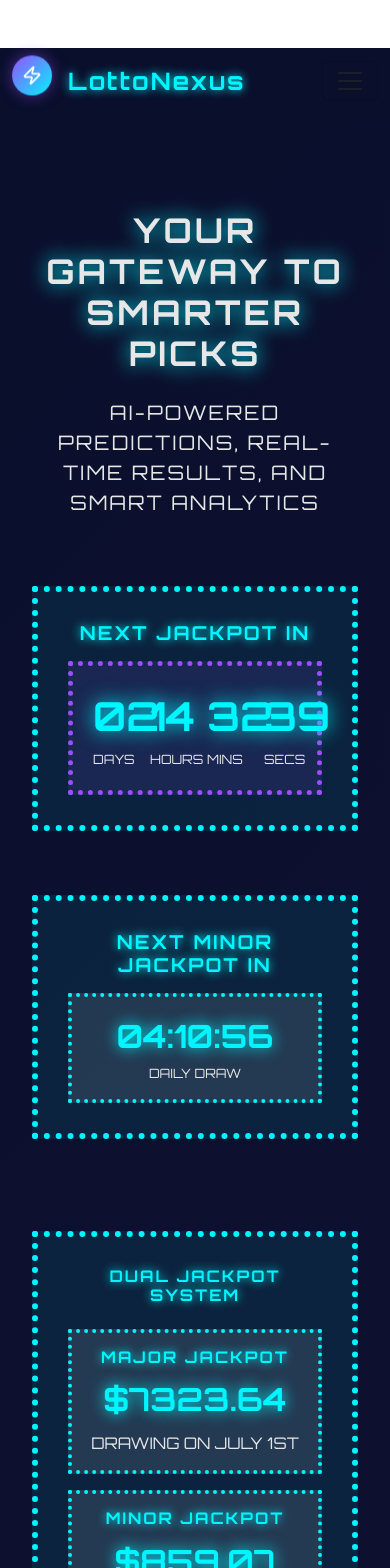
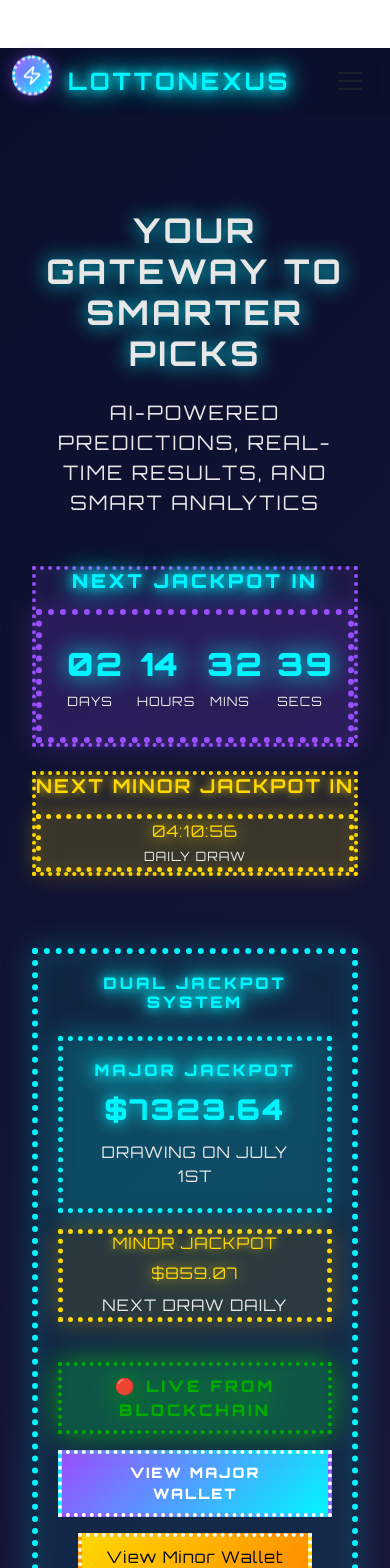
Before and after one commit to Siddardhmustplay/nexus-picks-ai, a React (Vite) app: page / in a window 390 px wide. Shown: the top 1568 px of the page. Built offline with nearby package versions, Linux system fonts and the light colour scheme.

Commit message:
Refactor: Apply background colors and font styles
Apply background colors and font styles to match the reference website and image style.

```diff
--- a/src/components/HeroSection.jsx
+++ b/src/components/HeroSection.jsx
@@ -30,7 +30,7 @@ const HeroSection = () => {
   }, []);
 
   return (
-    <div className="position-relative py-5" style={{ minHeight: '60vh' }}>
+    <div className="position-relative py-5 hero-section-bg" style={{ minHeight: '60vh' }}>
       {/* Starfield Background */}
       <div className="starfield">
         {[...Array(50)].map((_, i) => (
@@ -71,7 +71,7 @@ const HeroSection = () => {
             {/* Dual Jackpot System */}
             <div className="row mb-5">
               <div className="col-md-6 mb-4">
-                <div className="dotted-container-large">
+                <div className="dotted-container-purple">
                   <h3 className="neon-text mb-3" style={{ fontSize: '1.2rem' }}>
                     NEXT JACKPOT IN
                   </h3>
@@ -99,12 +99,20 @@ const HeroSection = () => {
               </div>
 
               <div className="col-md-6 mb-4">
-                <div className="dotted-container-large">
-                  <h3 className="neon-text mb-3" style={{ fontSize: '1.2rem' }}>
+                <div className="dotted-container-gold">
+                  <h3 style={{
+                    color: 'var(--lottonexus-gold)',
+                    textShadow: '0 0 10px var(--lottonexus-gold)',
+                    fontFamily: 'Orbitron',
+                    fontWeight: 'bold',
+                    letterSpacing: '2px',
+                    fontSize: '1.2rem',
+                    marginBottom: '1rem'
+                  }}>
                     NEXT MINOR JACKPOT IN
                   </h3>
-                  <div className="jackpot-box">
-                    <div className="jackpot-amount">04:10:56</div>
+                  <div className="jackpot-box-gold">
+                    <div className="jackpot-amount-gold">04:10:56</div>
                     <small style={{ color: 'var(--lottonexus-white)', fontFamily: 'Orbitron' }}>
                       DAILY DRAW
                     </small>
@@ -131,9 +139,14 @@ const HeroSection = () => {
                 </div>
 
                 <div className="col-md-6 mb-3">
-                  <div className="jackpot-box">
-                    <h4 className="neon-text mb-2">MINOR JACKPOT</h4>
-                    <div className="jackpot-amount">$859.07</div>
+                  <div className="jackpot-box-gold">
+                    <h4 style={{
+                      color: 'var(--lottonexus-gold)',
+                      textShadow: '0 0 10px var(--lottonexus-gold)',
+                      fontFamily: 'Orbitron',
+                      marginBottom: '0.5rem'
+                    }}>MINOR JACKPOT</h4>
+                    <div className="jackpot-amount-gold">$859.07</div>
                     <div className="mt-2" style={{ color: 'var(--lottonexus-white)', fontFamily: 'Orbitron' }}>
                       NEXT DRAW DAILY
                     </div>
@@ -148,10 +161,10 @@ const HeroSection = () => {
               </div>
 
               <div className="d-flex flex-wrap gap-3 justify-content-center">
-                <button className="btn btn-electric px-4 py-2">
+                <button className="btn-electric px-4 py-2">
                   View Major Wallet
                 </button>
-                <button className="btn btn-electric px-4 py-2">
+                <button className="btn-electric-gold px-4 py-2">
                   View Minor Wallet
                 </button>
               </div>
@@ -159,15 +172,17 @@ const HeroSection = () => {
 
             {/* CTA Buttons */}
             <div className="d-flex flex-wrap gap-3 justify-content-center">
-              <button className="btn btn-electric btn-lg px-4 py-3">
+              <button className="btn-electric btn-lg px-4 py-3">
                 <Sparkles size={20} className="me-2" />
                 Get AI Predictions Now
               </button>
               <button className="btn btn-outline-light btn-lg px-4 py-3" style={{
-                border: '3px dotted white',
+                border: '4px dotted white',
                 fontFamily: 'Orbitron',
                 textTransform: 'uppercase',
-                borderRadius: '0px'
+                borderRadius: '0px',
+                fontWeight: '900',
+                letterSpacing: '2px'
               }}>
                 <TrendingUp size={20} className="me-2" />
                 View Live Results
--- a/src/index.css
+++ b/src/index.css
@@ -7,11 +7,16 @@
 
 @layer base {
   :root {
-    /* LottoNexus Color Variables */
+    /* LottoNexus Color Variables - Updated Palette */
     --lottonexus-midnight: #0a0f2c;
+    --lottonexus-dark-purple: #1a1a3e;
     --lottonexus-cyan: #00f6ff;
     --lottonexus-white: #e7e7e7;
     --lottonexus-purple: #9a4eff;
+    --lottonexus-dark-blue: #0d1b2a;
+    --lottonexus-navy: #1b263b;
+    --lottonexus-gold: #ffd700;
+    --lottonexus-green: #00ff88;
 
     --background: 0 0% 100%;
     --foreground: 222.2 84% 4.9%;
@@ -82,21 +87,46 @@
 
   body {
     @apply bg-background text-foreground;
+    font-family: 'Orbitron', monospace;
+    letter-spacing: 1px;
   }
 }
 
-/* LottoNexus Specific Styles */
+/* LottoNexus Main Background - Dark Gradient */
 .lottonexus-bg {
-  background: linear-gradient(135deg, var(--lottonexus-midnight) 0%, #1a1a3e 100%);
+  background: linear-gradient(135deg, var(--lottonexus-midnight) 0%, var(--lottonexus-dark-purple) 30%, var(--lottonexus-dark-blue) 70%, var(--lottonexus-navy) 100%);
   min-height: 100vh;
 }
 
+/* Section-specific backgrounds */
+.hero-section-bg {
+  background: linear-gradient(135deg, var(--lottonexus-midnight) 0%, var(--lottonexus-dark-purple) 100%);
+}
+
+.live-results-bg {
+  background: linear-gradient(135deg, var(--lottonexus-dark-blue) 0%, var(--lottonexus-navy) 100%);
+}
+
+.smart-picks-bg {
+  background: linear-gradient(135deg, var(--lottonexus-navy) 0%, var(--lottonexus-dark-purple) 100%);
+}
+
+.stats-analytics-bg {
+  background: linear-gradient(135deg, var(--lottonexus-dark-purple) 0%, var(--lottonexus-midnight) 100%);
+}
+
+.past-results-bg {
+  background: linear-gradient(135deg, var(--lottonexus-dark-blue) 0%, var(--lottonexus-midnight) 100%);
+}
+
+/* Enhanced Typography */
 .neon-text {
   color: var(--lottonexus-cyan);
-  text-shadow: 0 0 10px var(--lottonexus-cyan);
+  text-shadow: 0 0 10px var(--lottonexus-cyan), 0 0 20px var(--lottonexus-cyan), 0 0 30px var(--lottonexus-cyan);
   font-family: 'Orbitron', monospace;
-  font-weight: bold;
-  letter-spacing: 2px;
+  font-weight: 900;
+  letter-spacing: 3px;
+  text-transform: uppercase;
 }
 
 .glow-box {
@@ -104,6 +134,7 @@
   border: 1px solid var(--lottonexus-cyan);
 }
 
+/* Enhanced Number Balls with Different Colors */
 .number-ball {
   width: 60px;
   height: 60px;
@@ -113,61 +144,126 @@
   align-items: center;
   justify-content: center;
   color: white;
-  font-weight: bold;
+  font-weight: 900;
   font-size: 1.2rem;
-  box-shadow: 0 0 15px rgba(154, 78, 255, 0.5);
+  box-shadow: 0 0 15px rgba(154, 78, 255, 0.5), inset 0 0 10px rgba(255, 255, 255, 0.2);
   animation: float 3s ease-in-out infinite;
   font-family: 'Orbitron', monospace;
+  border: 3px dotted rgba(255, 255, 255, 0.8);
 }
 
-/* Dotted Border Containers - Main Style */
+.number-ball-gold {
+  background: linear-gradient(135deg, var(--lottonexus-gold), #ff8c00);
+  box-shadow: 0 0 15px rgba(255, 215, 0, 0.5);
+  border: 3px dotted rgba(255, 255, 255, 0.9);
+}
+
+.number-ball-green {
+  background: linear-gradient(135deg, var(--lottonexus-green), #00cc66);
+  box-shadow: 0 0 15px rgba(0, 255, 136, 0.5);
+  border: 3px dotted rgba(255, 255, 255, 0.9);
+}
+
+/* Dotted Border Containers - Enhanced Styles */
 .dotted-container {
   border: 4px dotted var(--lottonexus-cyan);
-  background: rgba(255, 255, 255, 0.05);
-  padding: 20px;
+  background: rgba(0, 246, 255, 0.05);
+  backdrop-filter: blur(10px);
+  padding: 25px;
   margin: 15px 0;
   position: relative;
+  box-shadow: inset 0 0 20px rgba(0, 246, 255, 0.1);
 }
 
 .dotted-container-large {
   border: 6px dotted var(--lottonexus-cyan);
   background: rgba(0, 246, 255, 0.08);
-  padding: 30px;
-  margin: 20px 0;
+  backdrop-filter: blur(15px);
+  padding: 35px;
+  margin: 25px 0;
+  box-shadow: 0 0 30px rgba(0, 246, 255, 0.2), inset 0 0 25px rgba(0, 246, 255, 0.1);
 }
 
-/* Glass card with dotted borders */
+/* Specialized dotted containers with different colors */
+.dotted-container-purple {
+  border: 4px dotted var(--lottonexus-purple);
+  background: rgba(154, 78, 255, 0.08);
+  box-shadow: inset 0 0 20px rgba(154, 78, 255, 0.1);
+}
+
+.dotted-container-gold {
+  border: 4px dotted var(--lottonexus-gold);
+  background: rgba(255, 215, 0, 0.08);
+  box-shadow: inset 0 0 20px rgba(255, 215, 0, 0.1);
+}
+
+.dotted-container-green {
+  border: 4px dotted var(--lottonexus-green);
+  background: rgba(0, 255, 136, 0.08);
+  box-shadow: inset 0 0 20px rgba(0, 255, 136, 0.1);
+}
+
+/* Glass card with enhanced dotted borders */
 .glass-card {
   background: rgba(255, 255, 255, 0.08);
-  backdrop-filter: blur(10px);
-  border: 3px dotted rgba(0, 246, 255, 0.8);
-  border-radius: 0px; /* Remove rounded corners for retro look */
-  padding: 20px;
-  box-shadow: inset 0 0 20px rgba(0, 246, 255, 0.1);
+  backdrop-filter: blur(15px);
+  border: 4px dotted rgba(0, 246, 255, 0.8);
+  border-radius: 0px;
+  padding: 25px;
+  box-shadow: inset 0 0 25px rgba(0, 246, 255, 0.1), 0 0 20px rgba(0, 246, 255, 0.2);
 }
 
-/* Jackpot display boxes */
+.glass-card-purple {
+  border: 4px dotted rgba(154, 78, 255, 0.8);
+  background: rgba(154, 78, 255, 0.08);
+  box-shadow: inset 0 0 25px rgba(154, 78, 255, 0.1), 0 0 20px rgba(154, 78, 255, 0.2);
+}
+
+.glass-card-gold {
+  border: 4px dotted rgba(255, 215, 0, 0.8);
+  background: rgba(255, 215, 0, 0.08);
+  box-shadow: inset 0 0 25px rgba(255, 215, 0, 0.1), 0 0 20px rgba(255, 215, 0, 0.2);
+}
+
+/* Jackpot display boxes with enhanced styling */
 .jackpot-box {
-  border: 4px dotted var(--lottonexus-cyan);
-  background: rgba(255, 255, 255, 0.1);
-  padding: 15px;
+  border: 5px dotted var(--lottonexus-cyan);
+  background: rgba(0, 246, 255, 0.1);
+  backdrop-filter: blur(10px);
+  padding: 20px;
   text-align: center;
   font-family: 'Orbitron', monospace;
   position: relative;
+  box-shadow: 0 0 25px rgba(0, 246, 255, 0.3);
+}
+
+.jackpot-box-gold {
+  border: 5px dotted var(--lottonexus-gold);
+  background: rgba(255, 215, 0, 0.1);
+  box-shadow: 0 0 25px rgba(255, 215, 0, 0.3);
 }
 
 .jackpot-amount {
-  font-size: 2rem;
+  font-size: 2.2rem;
   color: var(--lottonexus-cyan);
-  font-weight: bold;
+  font-weight: 900;
   text-shadow: 0 0 15px var(--lottonexus-cyan);
+  font-family: 'Orbitron', monospace;
+  letter-spacing: 2px;
 }
 
-/* Countdown timer with dotted border */
+.jackpot-amount-gold {
+  color: var(--lottonexus-gold);
+  text-shadow: 0 0 15px var(--lottonexus-gold);
+}
+
+/* Countdown timer with enhanced dotted border */
 .countdown-container {
-  border: 5px dotted var(--lottonexus-purple);
-  background: rgba(154, 78, 255, 0.1);
-  padding: 20px;
+  border: 6px dotted var(--lottonexus-purple);
+  background: rgba(154, 78, 255, 0.12);
+  backdrop-filter: blur(10px);
+  padding: 25px;
+  box-shadow: 0 0 30px rgba(154, 78, 255, 0.3);
 }
 
 .starfield {
@@ -196,114 +292,147 @@
 
 .countdown-timer {
   font-family: 'Orbitron', monospace;
-  font-size: 2.5rem;
+  font-size: 2.8rem;
   color: var(--lottonexus-cyan);
-  text-shadow: 0 0 20px var(--lottonexus-cyan);
-  font-weight: bold;
+  text-shadow: 0 0 25px var(--lottonexus-cyan);
+  font-weight: 900;
+  letter-spacing: 2px;
 }
 
-/* Updated button styles */
+/* Enhanced button styles with dotted borders */
 .btn-electric {
   background: linear-gradient(135deg, var(--lottonexus-purple), var(--lottonexus-cyan));
-  border: 3px dotted white;
+  border: 4px dotted white;
   color: white;
-  font-weight: 600;
+  font-weight: 900;
   font-family: 'Orbitron', monospace;
   text-transform: uppercase;
-  letter-spacing: 1px;
+  letter-spacing: 2px;
   transition: all 0.3s ease;
-  border-radius: 0px; /* Square corners for retro look */
+  border-radius: 0px;
+  padding: 12px 25px;
+  font-size: 0.9rem;
 }
 
 .btn-electric:hover {
-  transform: translateY(-2px);
-  box-shadow: 0 10px 25px rgba(154, 78, 255, 0.4);
+  transform: translateY(-3px);
+  box-shadow: 0 12px 30px rgba(154, 78, 255, 0.4);
   color: white;
   border-color: var(--lottonexus-cyan);
+  text-shadow: 0 0 10px white;
 }
 
-/* Navigation styles */
+.btn-electric-gold {
+  background: linear-gradient(135deg, var(--lottonexus-gold), #ff8c00);
+  border: 4px dotted white;
+}
+
+.btn-electric-gold:hover {
+  box-shadow: 0 12px 30px rgba(255, 215, 0, 0.4);
+  border-color: var(--lottonexus-gold);
+}
+
+/* Navigation styles with enhanced dotted elements */
 .nav-link-custom {
   color: var(--lottonexus-white) !important;
-  font-weight: 500;
+  font-weight: 700;
   font-family: 'Orbitron', monospace;
   text-transform: uppercase;
-  letter-spacing: 1px;
+  letter-spacing: 2px;
   transition: all 0.3s ease;
+  padding: 10px 15px !important;
 }
 
 .nav-link-custom:hover {
   color: var(--lottonexus-cyan) !important;
-  text-shadow: 0 0 10px var(--lottonexus-cyan);
+  text-shadow: 0 0 15px var(--lottonexus-cyan);
+  border: 2px dotted var(--lottonexus-cyan);
+  border-radius: 0px;
 }
 
 .active-tab {
   color: var(--lottonexus-cyan) !important;
-  border-bottom: 3px dotted var(--lottonexus-cyan);
+  border: 3px dotted var(--lottonexus-cyan) !important;
+  background: rgba(0, 246, 255, 0.1) !important;
+  text-shadow: 0 0 10px var(--lottonexus-cyan);
 }
 
-/* Retro table styles */
+/* Enhanced table styles */
 .retro-table {
-  border: 4px dotted var(--lottonexus-cyan);
-  background: rgba(255, 255, 255, 0.05);
+  border: 5px dotted var(--lottonexus-cyan);
+  background: rgba(0, 246, 255, 0.05);
+  backdrop-filter: blur(10px);
 }
 
 .retro-table th {
-  border-bottom: 3px dotted var(--lottonexus-cyan);
+  border-bottom: 4px dotted var(--lottonexus-cyan);
   font-family: 'Orbitron', monospace;
   text-transform: uppercase;
-  letter-spacing: 1px;
+  letter-spacing: 2px;
+  font-weight: 900;
+  background: rgba(0, 246, 255, 0.1);
 }
 
 .retro-table td {
-  border-bottom: 1px dotted rgba(0, 246, 255, 0.3);
+  border-bottom: 2px dotted rgba(0, 246, 255, 0.3);
+  font-family: 'Orbitron', monospace;
 }
 
-/* Form controls with dotted borders */
+/* Enhanced form controls */
 .form-control, .form-select {
-  border: 2px dotted var(--lottonexus-cyan) !important;
-  background: rgba(255, 255, 255, 0.08) !important;
+  border: 3px dotted var(--lottonexus-cyan) !important;
+  background: rgba(0, 246, 255, 0.08) !important;
   border-radius: 0px !important;
   color: var(--lottonexus-white) !important;
   font-family: 'Orbitron', monospace;
+  font-weight: 600;
+  letter-spacing: 1px;
+  padding: 12px 15px !important;
 }
 
 .form-control:focus, .form-select:focus {
   border-color: var(--lottonexus-purple) !important;
-  box-shadow: 0 0 15px rgba(154, 78, 255, 0.3) !important;
+  box-shadow: 0 0 20px rgba(154, 78, 255, 0.4) !important;
+  background: rgba(154, 78, 255, 0.1) !important;
 }
 
-/* Stats bars with dotted containers */
+/* Stats bars with enhanced dotted containers */
 .stats-bar-container {
-  border: 2px dotted var(--lottonexus-cyan);
-  background: rgba(255, 255, 255, 0.05);
-  padding: 10px;
-  margin: 5px 0;
+  border: 3px dotted var(--lottonexus-cyan);
+  background: rgba(0, 246, 255, 0.08);
+  backdrop-filter: blur(8px);
+  padding: 15px;
+  margin: 8px 0;
+  box-shadow: inset 0 0 15px rgba(0, 246, 255, 0.1);
 }
 
-/* Live indicator */
+/* Enhanced live indicator */
 .live-indicator {
-  border: 3px dotted #00ff00;
-  background: rgba(0, 255, 0, 0.1);
-  padding: 5px 15px;
+  border: 4px dotted #00ff00;
+  background: rgba(0, 255, 0, 0.15);
+  backdrop-filter: blur(5px);
+  padding: 8px 20px;
   color: #00ff00;
   font-family: 'Orbitron', monospace;
-  font-weight: bold;
+  font-weight: 900;
   text-transform: uppercase;
-  letter-spacing: 2px;
+  letter-spacing: 3px;
   animation: pulse-green 2s infinite;
+  box-shadow: 0 0 20px rgba(0, 255, 0, 0.3);
 }
 
 @keyframes pulse-green {
   0%, 100% {
     border-color: #00ff00;
     color: #00ff00;
-    text-shadow: 0 0 10px #00ff00;
+    text-shadow: 0 0 15px #00ff00;
+    box-shadow: 0 0 20px rgba(0, 255, 0, 0.3);
   }
   50% {
     border-color: #00aa00;
     color: #00aa00;
-    text-shadow: 0 0 20px #00aa00;
+    text-shadow: 0 0 25px #00aa00;
+    box-shadow: 0 0 30px rgba(0, 255, 0, 0.5);
   }
 }
 
@@ -316,18 +445,62 @@
   }
 }
 
-/* Pagination with dotted style */
+/* Enhanced pagination */
 .page-link {
-  border: 2px dotted var(--lottonexus-cyan) !important;
-  background: rgba(255, 255, 255, 0.05) !important;
+  border: 3px dotted var(--lottonexus-cyan) !important;
+  background: rgba(0, 246, 255, 0.08) !important;
   color: var(--lottonexus-cyan) !important;
   font-family: 'Orbitron', monospace !important;
+  font-weight: 700 !important;
   border-radius: 0px !important;
-  margin: 0 2px !important;
+  margin: 0 3px !important;
+  padding: 10px 15px !important;
 }
 
 .page-item.active .page-link {
   background: var(--lottonexus-cyan) !important;
   color: var(--lottonexus-midnight) !important;
   border-color: var(--lottonexus-cyan) !important;
+  font-weight: 900 !important;
 }
+
+/* Progress bars with dotted style */
+.progress {
+  border: 2px dotted rgba(255, 255, 255, 0.3);
+  background: rgba(0, 0, 0, 0.3);
+  backdrop-filter: blur(5px);
+}
+
+.progress-bar {
+  font-family: 'Orbitron', monospace;
+  font-weight: 700;
+}
+
+/* Input group styling */
+.input-group-text {
+  font-family: 'Orbitron', monospace !important;
+  font-weight: 700 !important;
+  border: 3px dotted var(--lottonexus-cyan) !important;
+  border-radius: 0px !important;
+}
+
+/* Responsive adjustments */
+@media (max-width: 768px) {
+  .countdown-timer {
+    font-size: 2rem;
+  }
+
+  .jackpot-amount {
+    font-size: 1.8rem;
+  }
+
+  .number-ball {
+    width: 50px;
+    height: 50px;
+    font-size: 1rem;
+  }
+
+  .dotted-container, .dotted-container-large {
+    padding: 20px;
+  }
+}
```
Also changed, not shown: src/components/LiveResults.jsx (+24 -14 lines), src/components/SmartPicks.jsx (+69 -34 lines), src/pages/Index.jsx (+6 -2 lines).
